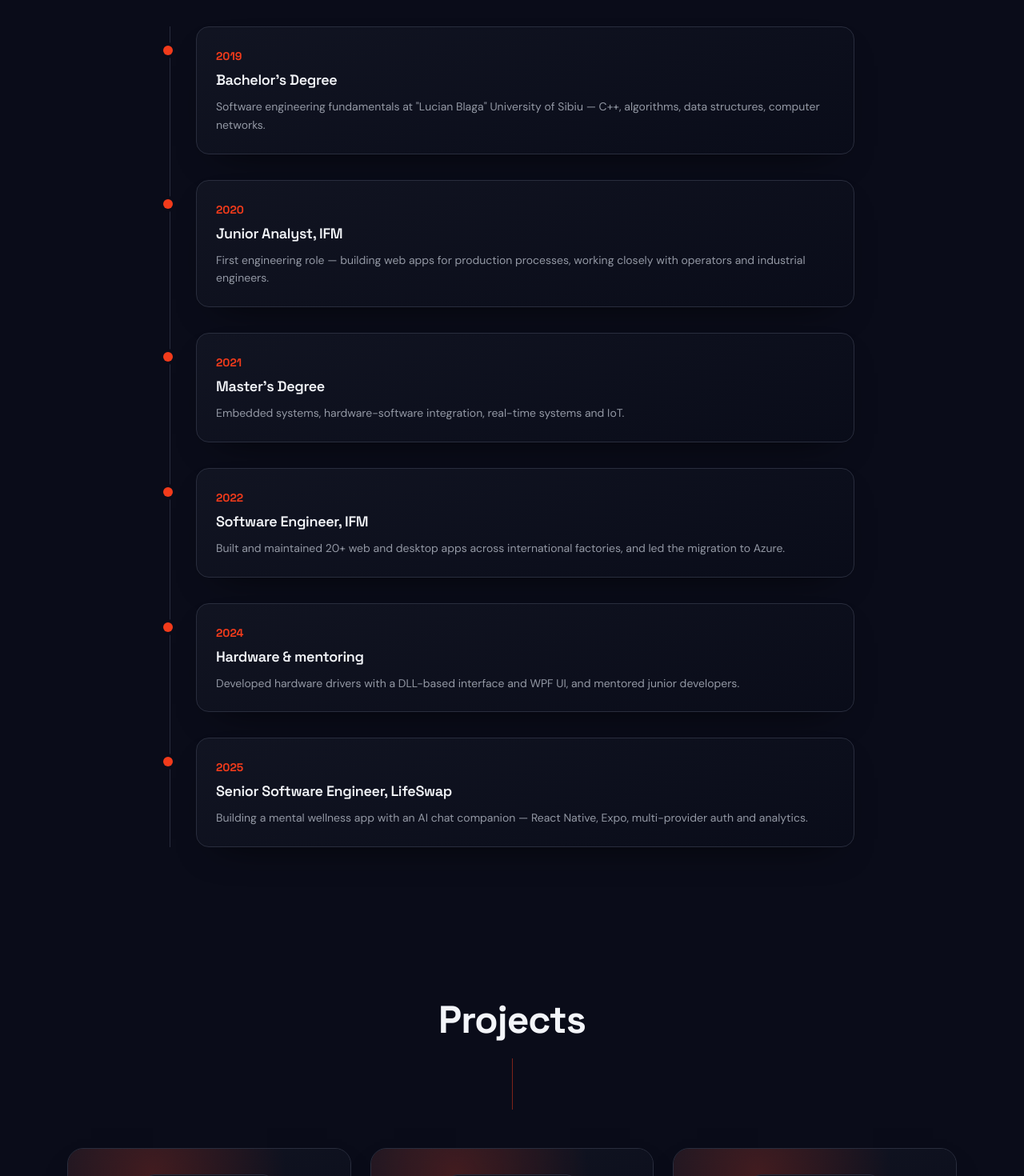
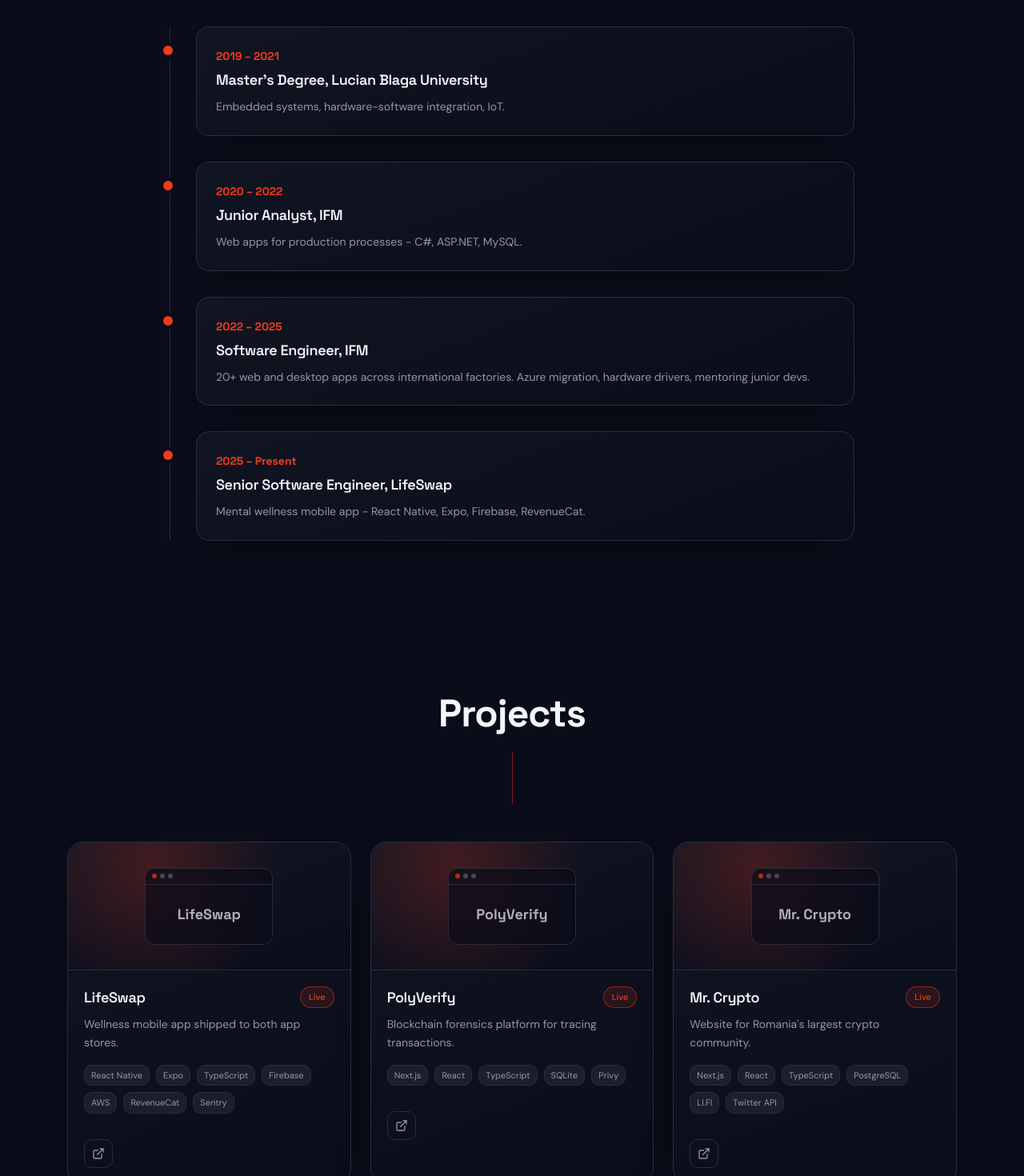
Before and after one commit to tonymocanu97/my-portfolio, a Next.js app: page / in a window 1280 px wide. Shown: the part 1240-2710 px from the top of the page at 80% size. Built offline with nearby package versions, Linux system fonts and the light colour scheme.

Commit message:
Small fixes

```diff
--- a/package.json
+++ b/package.json
@@ -14,6 +14,7 @@
     "next": "15.5.22",
     "react": "^19.0.0",
     "react-dom": "^19.0.0",
+    "resend": "^6.18.1",
     "sonner": "^1.7.4",
     "tailwind-merge": "^3.0.2",
     "zod": "^3.24.2"
--- /dev/null
+++ b/src/app/api/contact/route.ts
@@ -0,0 +1,42 @@
+import { NextRequest, NextResponse } from 'next/server';
+import { Resend } from 'resend';
+import { z } from 'zod';
+
+const schema = z.object({
+  name: z.string().trim().nonempty().max(100),
+  email: z.string().trim().email().max(255),
+  message: z.string().trim().nonempty().max(1000),
+});
+
+const CONTACT_RECIPIENT = 'tonymocanu97@yahoo.com';
+
+export async function POST(request: NextRequest) {
+  const body = await request.json().catch(() => null);
+  const parsed = schema.safeParse(body);
+  if (!parsed.success) {
+    return NextResponse.json({ error: parsed.error.issues[0].message }, { status: 400 });
+  }
+
+  if (!process.env.RESEND_API_KEY) {
+    console.error('RESEND_API_KEY is not set');
+    return NextResponse.json({ error: 'Email is not configured.' }, { status: 500 });
+  }
+
+  const { name, email, message } = parsed.data;
+  const resend = new Resend(process.env.RESEND_API_KEY);
+
+  const { error } = await resend.emails.send({
+    from: 'Portfolio Contact <onboarding@resend.dev>',
+    to: CONTACT_RECIPIENT,
+    replyTo: email,
+    subject: `New message from ${name}`,
+    text: `From: ${name} <${email}>\n\n${message}`,
+  });
+
+  if (error) {
+    console.error('Failed to send contact email', error);
+    return NextResponse.json({ error: 'Failed to send message.' }, { status: 500 });
+  }
+
+  return NextResponse.json({ ok: true });
+}
--- a/src/components/portfolio/Contact.tsx
+++ b/src/components/portfolio/Contact.tsx
@@ -18,16 +18,31 @@
 
 export function Contact() {
   const [values, setValues] = useState({ name: '', email: '', message: '' });
+  const [submitting, setSubmitting] = useState(false);
 
-  const onSubmit = (e: FormEvent) => {
+  const onSubmit = async (e: FormEvent) => {
     e.preventDefault();
     const parsed = schema.safeParse(values);
     if (!parsed.success) {
       toast.error(parsed.error.issues[0].message);
       return;
     }
-    toast.success('Thanks - your message is on its way.');
-    setValues({ name: '', email: '', message: '' });
+
+    setSubmitting(true);
+    try {
+      const res = await fetch('/api/contact', {
+        method: 'POST',
+        headers: { 'Content-Type': 'application/json' },
+        body: JSON.stringify(parsed.data),
+      });
+      if (!res.ok) throw new Error();
+      toast.success('Thanks - your message is on its way.');
+      setValues({ name: '', email: '', message: '' });
+    } catch {
+      toast.error('Something went wrong. Please try again or email me directly.');
+    } finally {
+      setSubmitting(false);
+    }
   };
 
   const field =
@@ -70,10 +85,11 @@
           />
           <button
             type="submit"
-            className="w-full rounded-lg px-6 py-3 text-sm font-semibold text-primary-foreground transition-transform duration-200 hover:scale-[1.02]"
+            disabled={submitting}
+            className="w-full rounded-lg px-6 py-3 text-sm font-semibold text-primary-foreground transition-transform duration-200 hover:scale-[1.02] disabled:cursor-not-allowed disabled:opacity-60 disabled:hover:scale-100"
             style={{ background: 'var(--gradient-primary)', boxShadow: 'var(--shadow-glow)' }}
           >
-            Send
+            {submitting ? 'Sending…' : 'Send'}
           </button>
         </form>
 
--- a/src/components/portfolio/CustomCursor.tsx
+++ b/src/components/portfolio/CustomCursor.tsx
@@ -64,7 +64,7 @@
       <div
         ref={dotRef}
         aria-hidden
-        className="pointer-events-none fixed left-0 top-0 z-[9999] h-2 w-2 rounded-full"
+        className="pointer-events-none fixed left-0 top-0 z-9999 h-2 w-2 rounded-full"
         style={{
           background: 'var(--gradient-primary)',
           boxShadow: '0 0 10px 2px color-mix(in oklab, var(--primary) 65%, transparent)',
@@ -73,7 +73,7 @@
       <div
         ref={ringRef}
         aria-hidden
-        className="pointer-events-none fixed z-[9998] h-8 w-8 -translate-x-1/2 -translate-y-1/2 rounded-full border border-primary/40"
+        className="pointer-events-none fixed z-9998 h-8 w-8 -translate-x-1/2 -translate-y-1/2 rounded-full border border-primary/40"
       />
     </>
   );
--- a/src/components/portfolio/Hero.tsx
+++ b/src/components/portfolio/Hero.tsx
@@ -2,14 +2,14 @@
 
 const portrait = '/tony-portrait.png';
 
-const stack = ['C#', 'ASP.NET Core', 'React Native', 'Azure', 'TypeScript', 'PostgreSQL', 'Docker'];
+const stack = ['C#', 'ASP.NET Core', 'React Native', 'React', 'Next.js', 'Azure', 'TypeScript', 'PostgreSQL', 'EF Core', 'Docker'];
 
 export function Hero() {
   return (
     <section id="home" className="relative overflow-hidden pt-28 sm:pt-32">
       <div
         aria-hidden
-        className="pointer-events-none absolute -right-40 top-10 h-[520px] w-[520px] rounded-full opacity-40 blur-[120px]"
+        className="pointer-events-none absolute -right-40 top-10 h-130 w-130 rounded-full opacity-40 blur-[120px]"
         style={{ background: 'var(--gradient-primary)' }}
       />
 
@@ -67,7 +67,7 @@
 
           <div
             aria-hidden
-            className="absolute bottom-6 h-[300px] w-[300px] animate-glow-pulse rounded-full sm:h-[380px] sm:w-[380px]"
+            className="absolute bottom-6 h-75 w-75 animate-glow-pulse rounded-full sm:h-95 sm:w-95"
             style={{
               background:
                 'radial-gradient(circle, color-mix(in oklab, var(--primary) 45%, transparent) 0%, transparent 68%)',
@@ -75,7 +75,7 @@
           />
           <div
             aria-hidden
-            className="absolute bottom-6 h-[290px] w-[290px] rounded-full border-2 border-primary/70 sm:h-[360px] sm:w-[360px]"
+            className="absolute bottom-6 h-72.5 w-72.5 rounded-full border-2 border-primary/70 sm:h-90 sm:w-90"
           />
 
           {/* eslint-disable-next-line @next/next/no-img-element */}
--- a/src/components/portfolio/Journey.tsx
+++ b/src/components/portfolio/Journey.tsx
@@ -2,34 +2,24 @@
 
 const milestones = [
   {
-    year: '2019',
-    title: "Bachelor's Degree",
-    body: 'Software engineering fundamentals at "Lucian Blaga" University of Sibiu — C++, algorithms, data structures, computer networks.',
+    year: '2019 – 2021',
+    title: "Master's Degree, Lucian Blaga University",
+    body: 'Embedded systems, hardware-software integration, IoT.',
   },
   {
-    year: '2020',
+    year: '2020 – 2022',
     title: 'Junior Analyst, IFM',
-    body: 'First engineering role — building web apps for production processes, working closely with operators and industrial engineers.',
+    body: 'Web apps for production processes - C#, ASP.NET, MySQL.',
   },
   {
-    year: '2021',
-    title: "Master's Degree",
-    body: 'Embedded systems, hardware-software integration, real-time systems and IoT.',
+    year: '2022 – 2025',
+    title: 'Software Engineer, IFM',
+    body: '20+ web and desktop apps across international factories. Azure migration, hardware drivers, mentoring junior devs.',
   },
   {
-    year: '2022',
-    title: 'Software Engineer, IFM',
-    body: 'Built and maintained 20+ web and desktop apps across international factories, and led the migration to Azure.',
-  },
-  {
-    year: '2024',
-    title: 'Hardware & mentoring',
-    body: 'Developed hardware drivers with a DLL-based interface and WPF UI, and mentored junior developers.',
-  },
-  {
-    year: '2025',
+    year: '2025 – Present',
     title: 'Senior Software Engineer, LifeSwap',
-    body: 'Building a mental wellness app with an AI chat companion — React Native, Expo, multi-provider auth and analytics.',
+    body: 'Mental wellness mobile app - React Native, Expo, Firebase, RevenueCat.',
   },
 ];
 
@@ -47,7 +37,7 @@
           <Reveal as="li" key={m.year} delay={i * 70} className="relative">
             <span
               aria-hidden
-              className="absolute -left-[41px] top-6 h-3 w-3 rounded-full bg-primary ring-4 ring-background"
+              className="absolute -left-10.25 top-6 h-3 w-3 rounded-full bg-primary ring-4 ring-background"
             />
             <div className="surface-card rounded-xl p-6">
               <span className="font-display text-sm font-bold text-primary">{m.year}</span>
--- a/src/components/portfolio/Projects.tsx
+++ b/src/components/portfolio/Projects.tsx
@@ -6,63 +6,80 @@
 const statusStyles: Record<Status, string> = {
   Live: 'border-primary/50 bg-primary/12 text-primary',
   'In Progress': 'border-border bg-surface-2 text-muted-foreground',
-  Personal: 'border-border bg-surface-2 text-foreground/80',
+  Personal : 'border-border bg-surface-2 text-foreground/80',
   'Client Work': 'border-primary/30 bg-primary/8 text-primary/90',
 };
+
+type GithubLink = { label: string; href: string };
 
 const projects: {
   name: string;
   description: string;
   tech: string[];
   status: Status;
+  github?: string | GithubLink[];
+  demo?: string;
 }[] = [
   {
     name: 'LifeSwap',
     description: 'Wellness mobile app shipped to both app stores.',
-    tech: ['React Native', 'Expo', 'Azure', 'Firebase'],
+    tech: ['React Native', 'Expo', 'TypeScript', 'Firebase', 'AWS', 'RevenueCat', 'Sentry'],
     status: 'Live',
+    demo: 'https://lifeswap.app/',
+  },
+  {
+    name: 'PolyVerify',
+    description: 'Blockchain forensics platform for tracing transactions.',
+    tech: ['Next.js', 'React', 'TypeScript', 'SQLite', 'Privy'],
+    status: 'Live',
+    demo: 'https://polyverify.com/',
   },
   {
     name: 'Mr. Crypto',
-    description: "Romania's largest crypto community website.",
-    tech: ['Next.js', 'Lovable'],
-    status: 'Client Work',
+    description: "Website for Romania's largest crypto community.",
+    tech: ['Next.js', 'React', 'TypeScript', 'PostgreSQL', 'LI.FI', 'Twitter API'],
+    status: 'Live',
+    demo: 'https://mrcrypto.network/',
+  },
+  {
+    name: 'Gogosh',
+    description: 'Mobile app built for a local food & coffee business.',
+    tech: ['React Native', 'Expo', 'TypeScript'],
+    status: 'In Progress',
   },
   {
     name: 'Vector',
     description: 'Pro esports merch store with a full commerce backend.',
-    tech: ['ASP.NET Core', 'React', 'PostgreSQL'],
+    tech: ['ASP.NET Core', 'EF Core', 'React', 'TypeScript', 'PostgreSQL'],
     status: 'Personal',
+    github: 'https://github.com/tonymocanu97/vector',
+    demo: 'https://vector-web-ruby.vercel.app/',
   },
   {
     name: 'Pulse',
     description: 'Real-time chat app built on a clean CQRS backend.',
-    tech: ['ASP.NET Core', 'SignalR', 'MediatR', 'React'],
+    tech: ['ASP.NET Core', 'SignalR', 'MediatR', 'React', 'TypeScript', 'PostgreSQL'],
     status: 'Personal',
+    github: 'https://github.com/tonymocanu97/pulse',
+    demo: 'https://pulse-web-henna-two.vercel.app/',
+  },
+  {
+    name: 'CaloriePal',
+    description: 'Fitness and nutrition web app with tracking analytics.',
+    tech: ['ASP.NET Core', 'EF Core', 'MediatR', 'Next.js', 'React', 'TypeScript', 'PostgreSQL'],
+    status: 'Personal',
+    github: [
+      { label: 'Web', href: 'https://github.com/CaloriePal/caloriepal-web' },
+      { label: 'API', href: 'https://github.com/CaloriePal/caloriepal-api' },
+    ],
+    demo: 'https://caloriepal-web.vercel.app/',
   },
   {
     name: 'Linea',
     description: 'Production line monitoring dashboard with AI insights.',
-    tech: ['ASP.NET Core', 'Angular', 'OpenAI'],
+    tech: ['ASP.NET Core', 'Angular', 'TypeScript', 'SQLite', 'OpenAI'],
     status: 'Personal',
-  },
-  {
-    name: 'PolyVerify',
-    description: 'Blockchain forensics platform for tracing transactions.',
-    tech: ['Next.js', 'React', 'SQLite'],
-    status: 'Personal',
-  },
-  {
-    name: 'CaloriePal',
-    description: 'Fitness and nutrition web app with tracking analytics.',
-    tech: ['ASP.NET Core', 'Next.js', 'PostgreSQL'],
-    status: 'Personal',
-  },
-  {
-    name: 'Gogosh',
-    description: 'Food and coffee ordering mobile app.',
-    tech: ['React Native'],
-    status: 'In Progress',
+    github: 'https://github.com/tonymocanu97/linea',
   },
 ];
 
@@ -124,22 +141,47 @@
                   ))}
                 </div>
 
-                <div className="mt-6 flex gap-2 pt-2">
+                {(p.github || p.demo) && (
+                  <div className="mt-6 flex flex-wrap gap-2 pt-2">
+                    {typeof p.github === 'string' && (
                       <a
-                    href="https://github.com/"
+                        href={p.github}
+                        target="_blank"
+                        rel="noreferrer noopener"
                         aria-label={`${p.name} source on GitHub`}
                         className="grid h-9 w-9 place-items-center rounded-md border border-border text-muted-foreground transition-colors hover:border-primary hover:text-primary"
                       >
                         <Github size={16} />
                       </a>
+                    )}
+                    {Array.isArray(p.github) &&
+                      p.github.map((link) => (
                         <a
-                    href="https://github.com/"
+                          key={link.label}
+                          href={link.href}
+                          target="_blank"
+                          rel="noreferrer noopener"
+                          aria-label={`${p.name} ${link.label} source on GitHub`}
+                          title={link.label}
+                          className="flex h-9 items-center gap-1.5 rounded-md border border-border px-3 text-muted-foreground transition-colors hover:border-primary hover:text-primary"
+                        >
+                          <Github size={16} />
+                          <span className="text-xs font-medium">{link.label}</span>
+                        </a>
+                      ))}
+                    {p.demo && (
+                      <a
+                        href={p.demo}
+                        target="_blank"
+                        rel="noreferrer noopener"
                         aria-label={`${p.name} live demo`}
                         className="grid h-9 w-9 place-items-center rounded-md border border-border text-muted-foreground transition-colors hover:border-primary hover:text-primary"
                       >
                         <ExternalLink size={16} />
                       </a>
+                    )}
                   </div>
+                )}
               </div>
             </div>
           </Reveal>
--- a/src/components/portfolio/Socials.tsx
+++ b/src/components/portfolio/Socials.tsx
@@ -1,9 +1,9 @@
 import { Github, Linkedin, Twitter } from 'lucide-react';
 
 const socials = [
-  { icon: Github, label: 'GitHub', href: 'https://github.com/' },
-  { icon: Linkedin, label: 'LinkedIn', href: 'https://linkedin.com/' },
-  { icon: Twitter, label: 'Twitter / X', href: 'https://x.com/' },
+  { icon: Github, label: 'GitHub', href: 'https://github.com/tonymocanu97' },
+  { icon: Linkedin, label: 'LinkedIn', href: 'https://www.linkedin.com/in/cristian-mocanu97/' },
+  { icon: Twitter, label: 'Twitter / X', href: 'https://x.com/cristian_mcn97' },
 ];
 
 export function Socials() {
--- a/src/components/portfolio/TechStack.tsx
+++ b/src/components/portfolio/TechStack.tsx
@@ -2,13 +2,11 @@
 
 const groups = [
   { title: 'Languages', items: ['C#', 'TypeScript', 'JavaScript'] },
-  { title: 'Backend', items: ['ASP.NET Core', 'EF Core', 'SignalR', 'MediatR'] },
+  { title: 'Backend', items: ['ASP.NET Core', 'EF Core', 'SignalR', 'MediatR', 'REST API'] },
   { title: 'Frontend', items: ['React', 'React Native', 'Next.js', 'Angular'] },
-  {
-    title: 'Cloud & DevOps',
-    items: ['Azure', 'Docker', 'GitHub Actions', 'Railway', 'Vercel'],
-  },
-  { title: 'Databases', items: ['PostgreSQL', 'SQL Server', 'SQLite'] },
+  { title: 'Cloud & DevOps', items: ['Azure', 'Docker', 'GitHub Actions', 'Railway', 'Vercel'] },
+  { title: 'Databases', items: ['MySQL', 'SQL Server', 'PostgreSQL', 'SQLite', ] },
+  { title: 'Testing', items: ['xUnit', 'Moq', 'FluentAssertions'] },
 ];
 
 export function TechStack() {
--- a/src/components/portfolio/TypedHeadline.tsx
+++ b/src/components/portfolio/TypedHeadline.tsx
@@ -9,7 +9,7 @@
     <span className="relative">
       <span aria-hidden className="text-gradient-primary">
         {text}
-        <span className="ml-1 inline-block h-[0.85em] w-[3px] translate-y-[0.1em] animate-caret-blink bg-primary align-middle" />
+        <span className="ml-1 inline-block h-[0.85em] w-0.75 translate-y-[0.1em] animate-caret-blink bg-primary align-middle" />
       </span>
       <span className="sr-only">Senior Software Engineer</span>
     </span>
```
Also changed, not shown: 1 other file (tests, documents, lock files or other folders). Lines whose indentation alone changed are shown as unchanged.
